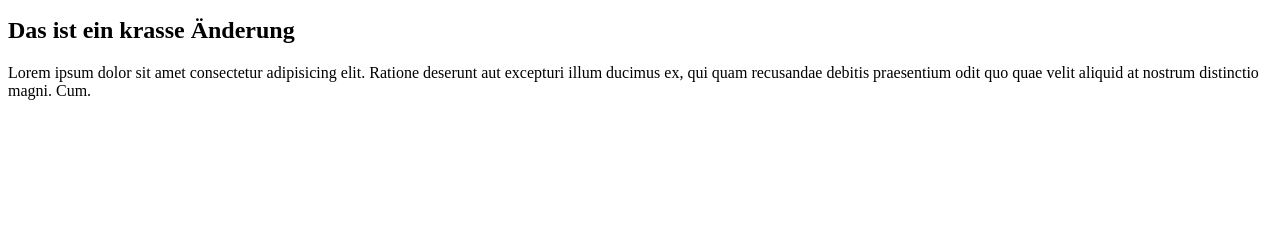
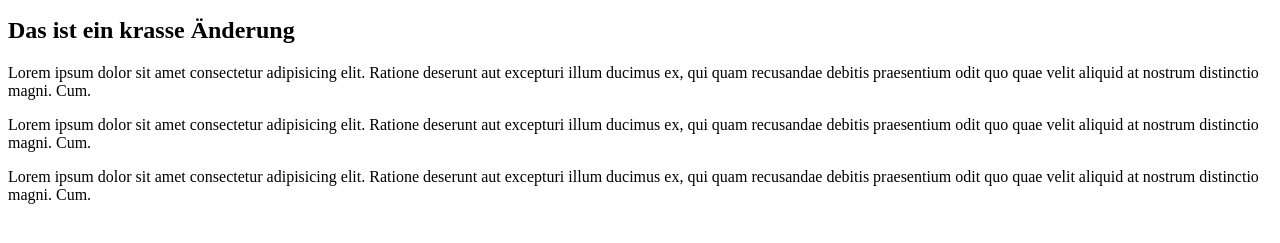
Before and after one commit to herbertnikolajewskidci/github-pages-test, a plain HTML site: page index.html in a window 1280 px wide. Shown: the part 119-362 px from the top of the page. Drawn offline with Linux system fonts and the light colour scheme.

Commit message:
weiter zwei Paragraphen

```diff
--- a/index.html
+++ b/index.html
@@ -19,5 +19,15 @@
       aut excepturi illum ducimus ex, qui quam recusandae debitis praesentium
       odit quo quae velit aliquid at nostrum distinctio magni. Cum.
     </p>
+    <p>
+      Lorem ipsum dolor sit amet consectetur adipisicing elit. Ratione deserunt
+      aut excepturi illum ducimus ex, qui quam recusandae debitis praesentium
+      odit quo quae velit aliquid at nostrum distinctio magni. Cum.
+    </p>
+    <p>
+      Lorem ipsum dolor sit amet consectetur adipisicing elit. Ratione deserunt
+      aut excepturi illum ducimus ex, qui quam recusandae debitis praesentium
+      odit quo quae velit aliquid at nostrum distinctio magni. Cum.
+    </p>
   </body>
 </html>
```
